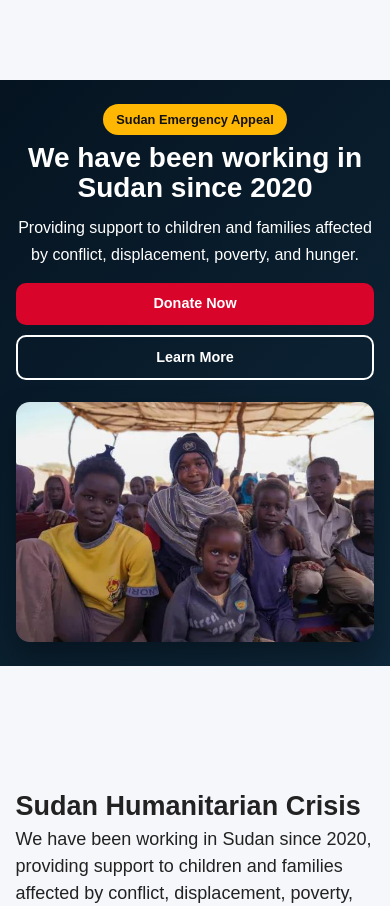
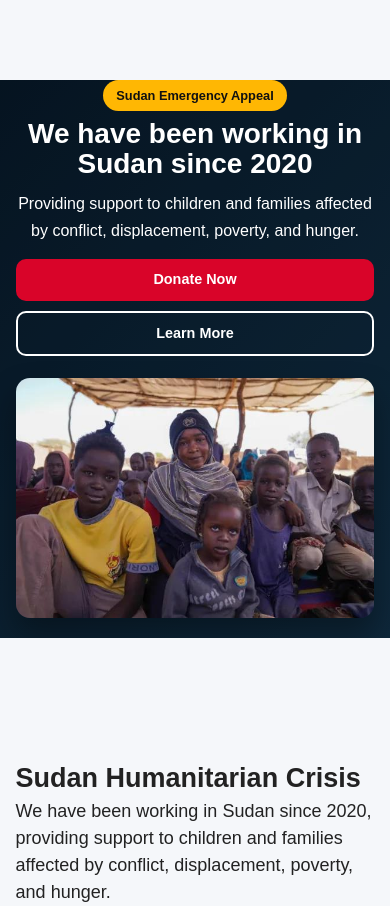
Before and after one commit to hmmariwan/club-website, a Flask app: page / in a window 390 px wide. Shown: the part 80-986 px from the top of the page. Run offline with Flask 3, Linux system fonts and the light colour scheme; some libraries are stand-ins or nearby versions.

Commit message:
changing home page

```diff
--- a/static/css/sudan.css
+++ b/static/css/sudan.css
@@ -31,7 +31,7 @@ img{
     background:linear-gradient(135deg,#071a2b,#12344d);
 
     /* MOVED HIGHER */
-    padding:0 3% 10px;
+    padding:0 3% 0px;
 
     overflow:hidden;
 
@@ -65,7 +65,7 @@ img{
     gap:20px;
 
     /* PUSH WHOLE HERO UP */
-    transform:translateY(-35px);
+    transform:translateY(-55px);
 }
 
 /* ================= TEXT SIDE ================= */
@@ -300,7 +300,7 @@ img{
     .hero-section{
         min-height:auto;
 
-        padding:30px 4%;
+        padding:5px 4% 20px;
     }
 
     .hero-container{
@@ -346,7 +346,7 @@ img{
 @media(max-width:600px){
 
     .hero-section{
-        padding:24px 4%;
+        padding:0px 4% 20px;
     }
 
     .hero-text h1{
```
